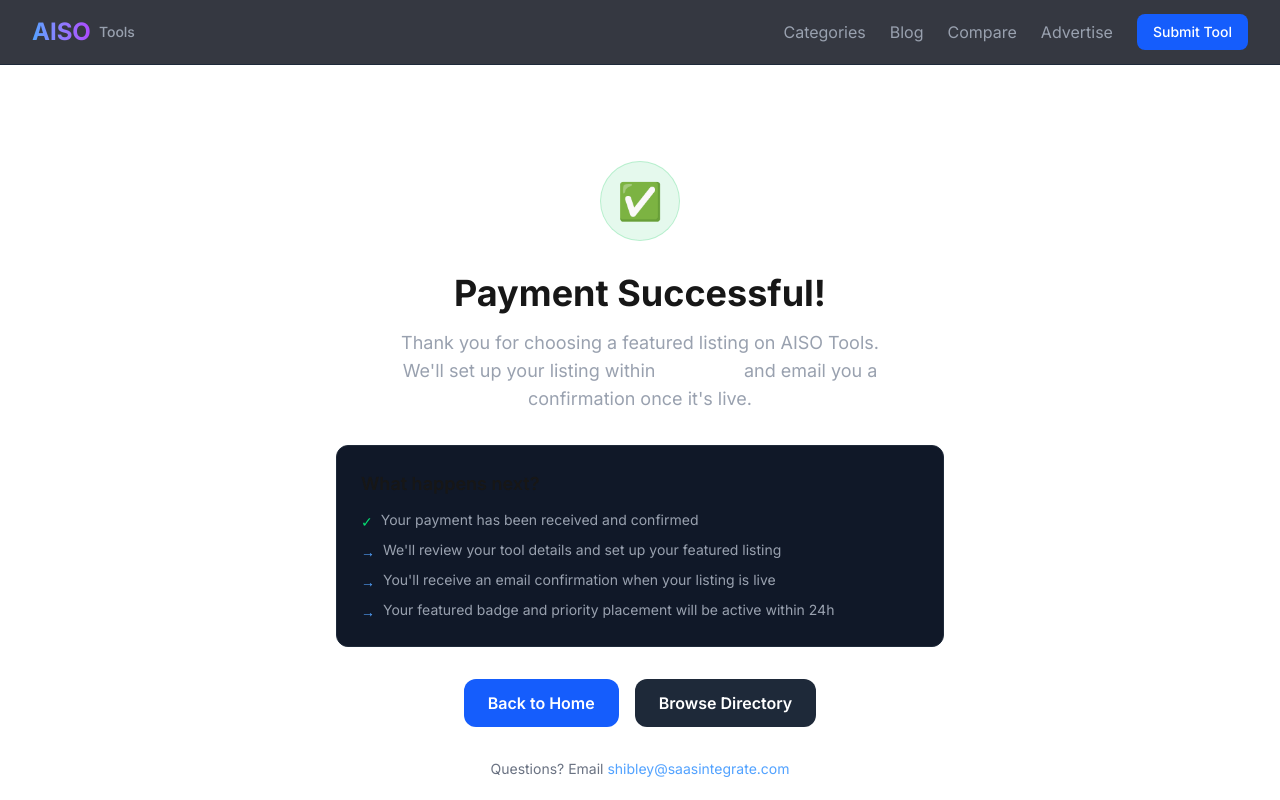
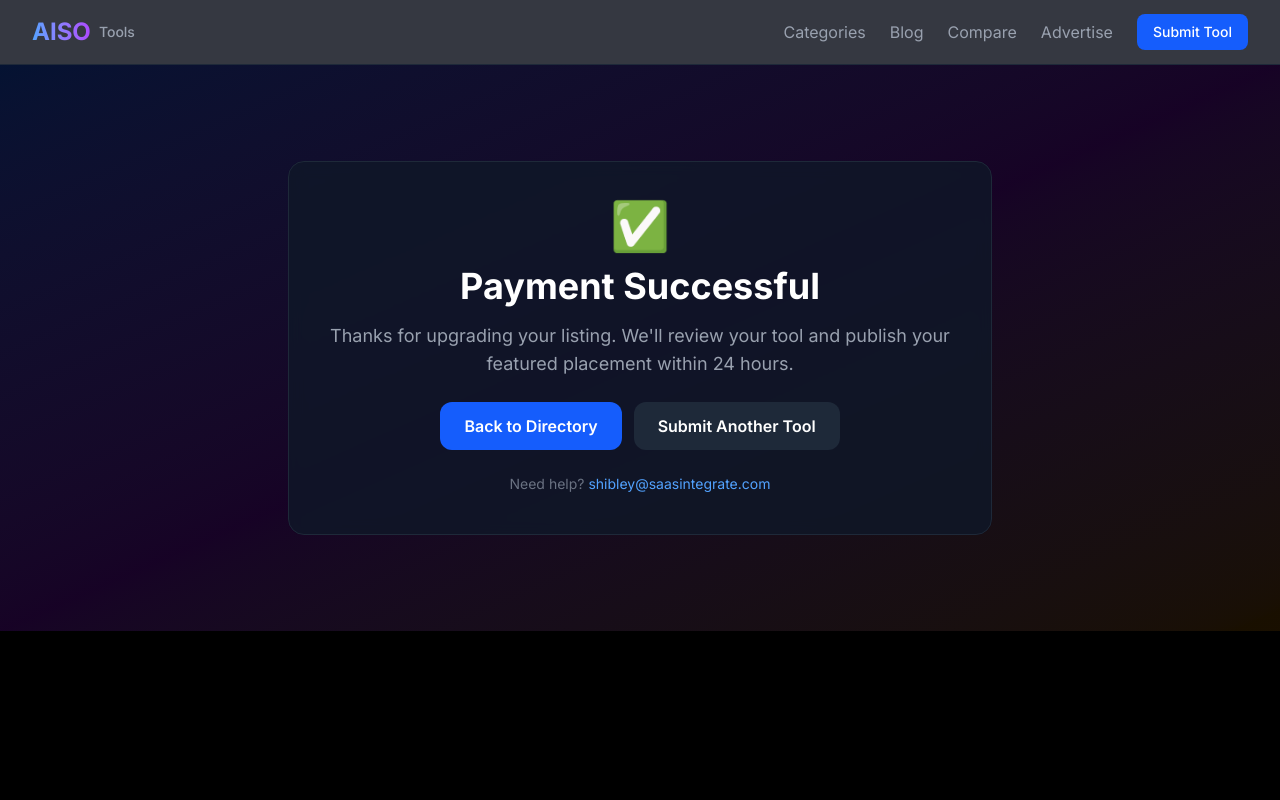
Before and after one commit to shibley/aisotools, a Next.js app: page /checkout/success in a window 1280 px wide. Shown: the top 800 px of the page. Built offline with nearby package versions, Linux system fonts and the light colour scheme.

Commit message:
fix: simplify Stripe checkout route with hardcoded price IDs

```diff
--- a/src/app/advertise/page.tsx
+++ b/src/app/advertise/page.tsx
@@ -34,7 +34,7 @@
       "Top of category page placement",
       "Comparison page priority",
       "Prominent \"Sponsored\" badge",
-      "Monthly analytics report",
+      "Analytics report",
       "Featured in category sidebar",
     ],
     cta: "Get Pro",
@@ -62,7 +62,7 @@
 const stats = [
   { value: `${tools.length}+`, label: "AI Tools Listed" },
   { value: `${categories.length}`, label: "Categories" },
-  { value: "Growing", label: "Monthly Visitors" },
+  { value: "Growing Daily", label: "Traffic" },
   { value: "100%", label: "Organic Traffic" },
 ];
 
--- a/src/app/api/checkout/route.ts
+++ b/src/app/api/checkout/route.ts
@@ -1,7 +1,9 @@
 import Stripe from "stripe";
 import { NextRequest, NextResponse } from "next/server";
 
-const stripe = new Stripe(process.env.STRIPE_SECRET_KEY!);
+const stripe = new Stripe(process.env.STRIPE_SECRET_KEY!, {
+  httpAgent: undefined,
+});
 
 const PRICE_MAP: Record<string, string> = {
   basic: "price_1T7bcFF0z7MFxZQhMwg0X6EY",
@@ -19,19 +21,29 @@
       return NextResponse.json({ error: "Invalid plan" }, { status: 400 });
     }
 
+    if (!toolName || !toolUrl || !email) {
+      return NextResponse.json(
+        { error: "Please provide tool name, URL, and email." },
+        { status: 400 }
+      );
+    }
+
     const origin = req.headers.get("origin") || "https://aisotools.com";
+
+    const metadata = {
+      plan,
+      tool_name: toolName,
+      tool_url: toolUrl,
+      contact_email: email,
+    };
 
     const session = await stripe.checkout.sessions.create({
       mode: "payment",
       payment_method_types: ["card"],
       line_items: [{ price: priceId, quantity: 1 }],
-      customer_email: email || undefined,
-      metadata: {
-        plan,
-        tool_name: toolName || "",
-        tool_url: toolUrl || "",
-        contact_email: email || "",
-      },
+      customer_email: email,
+      metadata,
+      payment_intent_data: { metadata },
       success_url: `${origin}/checkout/success?session_id={CHECKOUT_SESSION_ID}`,
       cancel_url: `${origin}/checkout/cancel`,
     });
--- a/src/app/checkout/cancel/page.tsx
+++ b/src/app/checkout/cancel/page.tsx
@@ -1,43 +1,45 @@
-import type { Metadata } from "next";
 import Link from "next/link";
-
-export const metadata: Metadata = {
-  title: "Checkout Cancelled — AISO Tools",
-  description: "Your checkout was cancelled. No charges were made.",
-};
 
 export default function CheckoutCancelPage() {
   return (
-    <div className="max-w-2xl mx-auto px-4 sm:px-6 lg:px-8 py-24 text-center">
-      <div className="inline-flex items-center justify-center w-20 h-20 bg-gray-800 border border-gray-700 rounded-full mb-8">
-        <span className="text-4xl">↩️</span>
-      </div>
-      <h1 className="text-4xl font-bold mb-4">Checkout Cancelled</h1>
-      <p className="text-gray-400 text-lg mb-8 max-w-lg mx-auto">
-        No worries — no charges were made. You can always come back and get a
-        featured listing when you&apos;re ready.
+    <div className="min-h-screen bg-black text-white">
+      <section className="relative overflow-hidden">
+        <div className="absolute inset-0 bg-gradient-to-br from-blue-600/15 via-purple-600/10 to-amber-500/5" />
+        <div className="absolute inset-0 bg-[radial-gradient(ellipse_at_top,_var(--tw-gradient-stops))] from-gray-900/40 via-transparent to-transparent" />
+        <div className="max-w-3xl mx-auto px-4 sm:px-6 lg:px-8 py-24 relative">
+          <div className="bg-gray-900/80 border border-gray-800 rounded-2xl p-10 text-center backdrop-blur-sm">
+            <div className="text-5xl mb-4">⚠️</div>
+            <h1 className="text-3xl sm:text-4xl font-bold mb-4">Checkout Canceled</h1>
+            <p className="text-gray-400 text-lg mb-6">
+              No worries — your payment wasn&apos;t completed. You can try again
+              whenever you&apos;re ready.
             </p>
-      <div className="flex flex-col sm:flex-row gap-4 justify-center">
+            <div className="flex flex-col sm:flex-row gap-3 justify-center">
               <Link
-          href="/advertise"
+                href="/advertise#pricing"
                 className="inline-flex items-center justify-center bg-blue-600 hover:bg-blue-700 text-white px-6 py-3 rounded-xl font-semibold transition"
               >
-          View Plans Again
+                Return to Pricing
               </Link>
               <Link
                 href="/submit"
                 className="inline-flex items-center justify-center bg-gray-800 hover:bg-gray-700 text-white px-6 py-3 rounded-xl font-semibold transition"
               >
-          Submit Free Listing
+                Submit Free Instead
               </Link>
             </div>
-      <p className="text-gray-500 text-sm mt-8">
-        Have questions?{" "}
-        <a href="mailto:shibley@saasintegrate.com" className="text-blue-400 hover:text-blue-300">
-          Contact us
-        </a>{" "}
-        and we&apos;ll help you pick the right plan.
+            <p className="text-gray-500 text-sm mt-6">
+              Prefer email?{" "}
+              <a
+                href="mailto:shibley@saasintegrate.com"
+                className="text-blue-400 hover:text-blue-300"
+              >
+                shibley@saasintegrate.com
+              </a>
             </p>
+          </div>
+        </div>
+      </section>
     </div>
   );
 }
--- a/src/app/checkout/success/page.tsx
+++ b/src/app/checkout/success/page.tsx
@@ -1,64 +1,45 @@
-import type { Metadata } from "next";
 import Link from "next/link";
-
-export const metadata: Metadata = {
-  title: "Payment Successful — AISO Tools",
-  description: "Your featured listing payment was successful. We'll set up your listing within 24 hours.",
-};
 
 export default function CheckoutSuccessPage() {
   return (
-    <div className="max-w-2xl mx-auto px-4 sm:px-6 lg:px-8 py-24 text-center">
-      <div className="inline-flex items-center justify-center w-20 h-20 bg-green-500/10 border border-green-500/20 rounded-full mb-8">
-        <span className="text-4xl">✅</span>
-      </div>
-      <h1 className="text-4xl font-bold mb-4">Payment Successful!</h1>
-      <p className="text-gray-400 text-lg mb-8 max-w-lg mx-auto">
-        Thank you for choosing a featured listing on AISO Tools. We&apos;ll set up your
-        listing within <strong className="text-white">24 hours</strong> and email you
-        a confirmation once it&apos;s live.
+    <div className="min-h-screen bg-black text-white">
+      <section className="relative overflow-hidden">
+        <div className="absolute inset-0 bg-gradient-to-br from-blue-600/20 via-purple-600/15 to-amber-500/10" />
+        <div className="absolute inset-0 bg-[radial-gradient(ellipse_at_top,_var(--tw-gradient-stops))] from-blue-900/20 via-transparent to-transparent" />
+        <div className="max-w-3xl mx-auto px-4 sm:px-6 lg:px-8 py-24 relative">
+          <div className="bg-gray-900/80 border border-gray-800 rounded-2xl p-10 text-center backdrop-blur-sm">
+            <div className="text-5xl mb-4">✅</div>
+            <h1 className="text-3xl sm:text-4xl font-bold mb-4">Payment Successful</h1>
+            <p className="text-gray-400 text-lg mb-6">
+              Thanks for upgrading your listing. We&apos;ll review your tool and
+              publish your featured placement within 24 hours.
             </p>
-      <div className="bg-gray-900 border border-gray-800 rounded-xl p-6 mb-8 text-left">
-        <h2 className="font-semibold text-lg mb-3">What happens next?</h2>
-        <ul className="space-y-2 text-gray-400 text-sm">
-          <li className="flex items-start gap-2">
-            <span className="text-green-400 mt-0.5">✓</span>
-            <span>Your payment has been received and confirmed</span>
-          </li>
-          <li className="flex items-start gap-2">
-            <span className="text-blue-400 mt-0.5">→</span>
-            <span>We&apos;ll review your tool details and set up your featured listing</span>
-          </li>
-          <li className="flex items-start gap-2">
-            <span className="text-blue-400 mt-0.5">→</span>
-            <span>You&apos;ll receive an email confirmation when your listing is live</span>
-          </li>
-          <li className="flex items-start gap-2">
-            <span className="text-blue-400 mt-0.5">→</span>
-            <span>Your featured badge and priority placement will be active within 24h</span>
-          </li>
-        </ul>
-      </div>
-      <div className="flex flex-col sm:flex-row gap-4 justify-center">
+            <div className="flex flex-col sm:flex-row gap-3 justify-center">
               <Link
                 href="/"
                 className="inline-flex items-center justify-center bg-blue-600 hover:bg-blue-700 text-white px-6 py-3 rounded-xl font-semibold transition"
               >
-          Back to Home
+                Back to Directory
               </Link>
               <Link
-          href="/directory"
+                href="/submit"
                 className="inline-flex items-center justify-center bg-gray-800 hover:bg-gray-700 text-white px-6 py-3 rounded-xl font-semibold transition"
               >
-          Browse Directory
+                Submit Another Tool
               </Link>
             </div>
-      <p className="text-gray-500 text-sm mt-8">
-        Questions? Email{" "}
-        <a href="mailto:shibley@saasintegrate.com" className="text-blue-400 hover:text-blue-300">
+            <p className="text-gray-500 text-sm mt-6">
+              Need help?{" "}
+              <a
+                href="mailto:shibley@saasintegrate.com"
+                className="text-blue-400 hover:text-blue-300"
+              >
                 shibley@saasintegrate.com
               </a>
             </p>
           </div>
+        </div>
+      </section>
+    </div>
   );
 }
--- a/src/app/submit/page.tsx
+++ b/src/app/submit/page.tsx
@@ -14,9 +14,9 @@
       <p className="text-gray-400 mb-8">
         Get your AI tool in front of thousands of developers, marketers, and
         creators. Basic listings are <strong className="text-white">free forever</strong>.
-        Want more visibility?{" "}
+        Want 10x more visibility?{" "}
         <a href="/advertise" className="text-blue-400 hover:text-blue-300">
-          Check our featured plans →
+          Upgrade to Featured →
         </a>
       </p>
 
```
Lines whose indentation alone changed are shown as unchanged.
